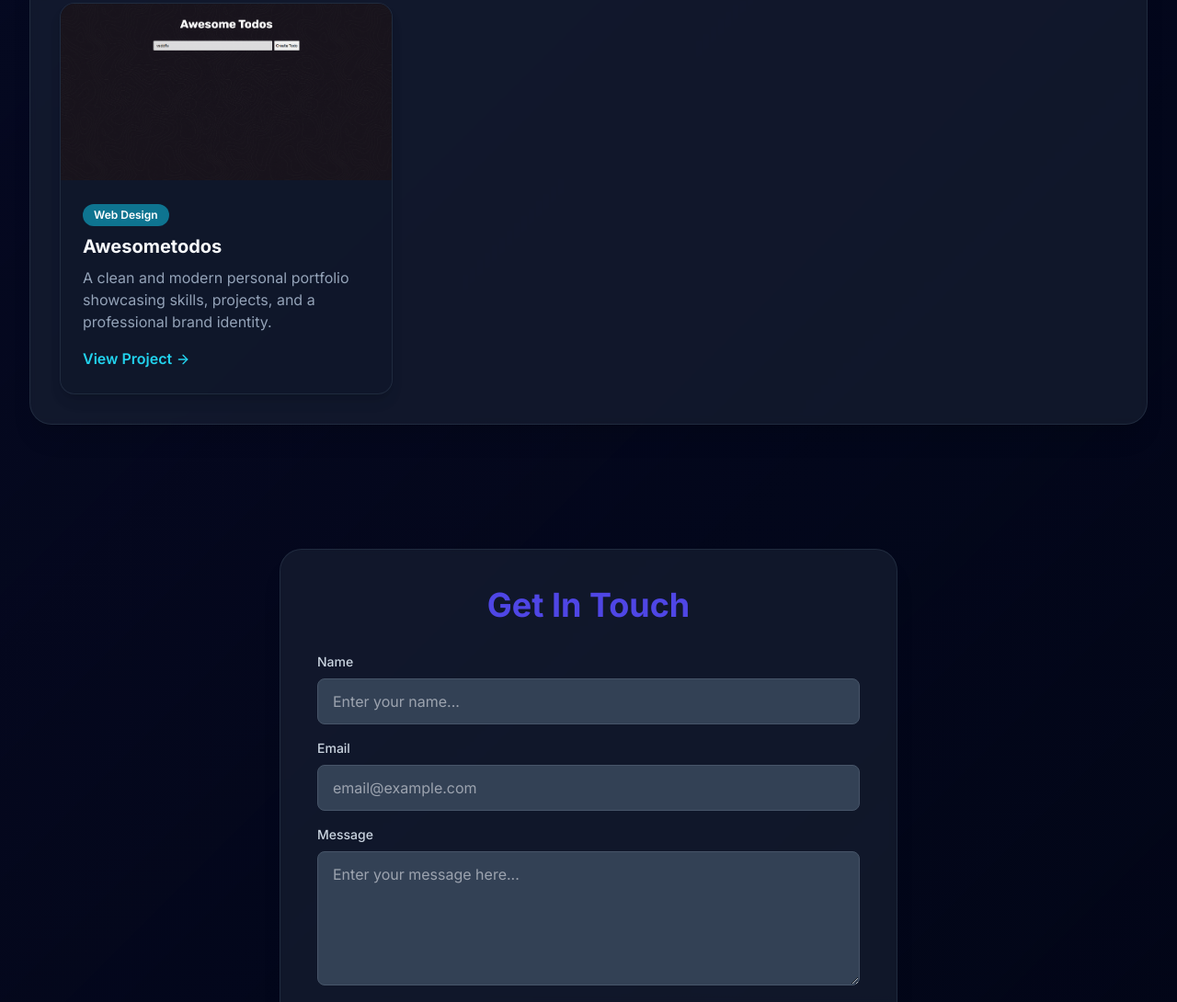
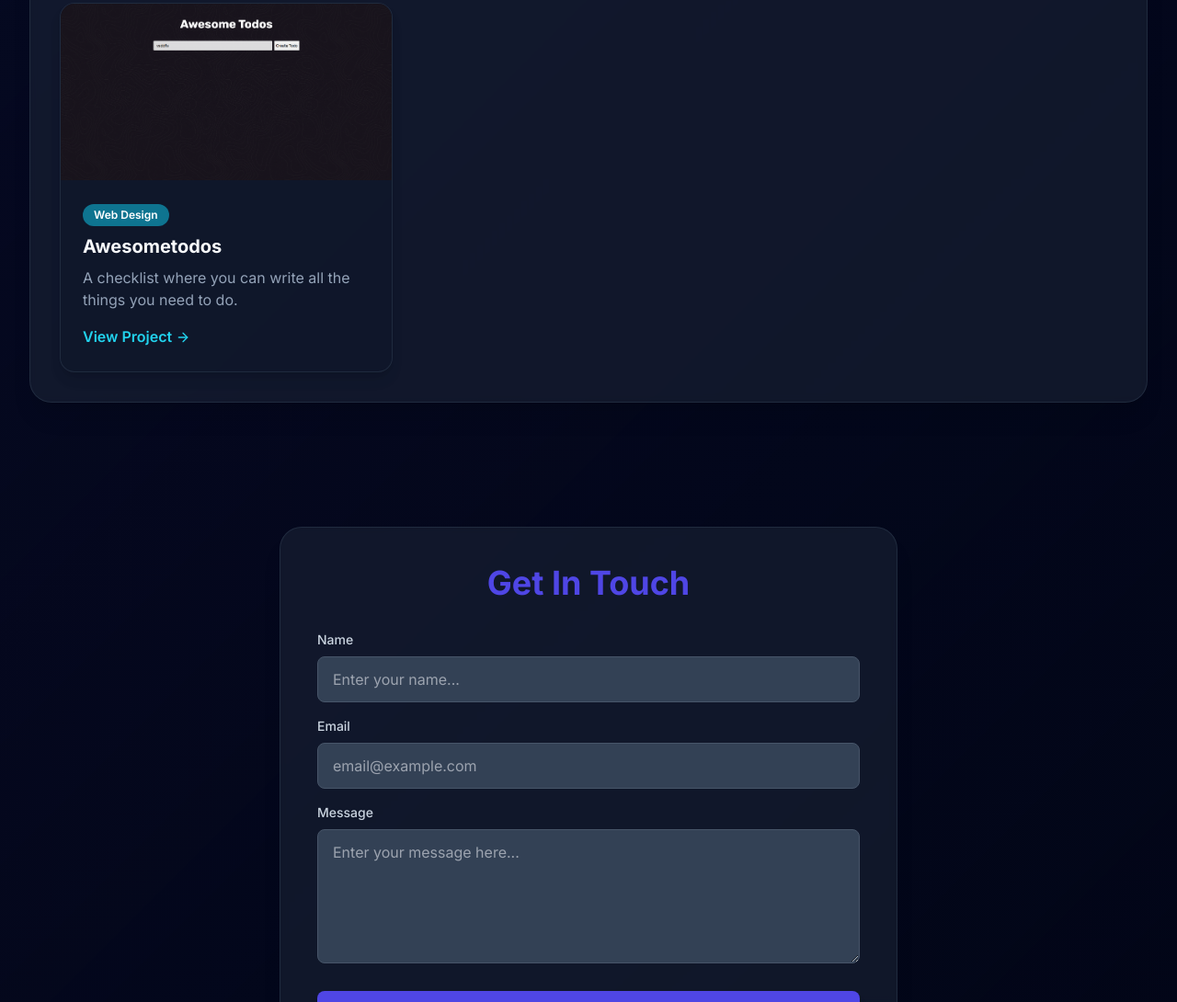
Before and after one commit to Cryzthel/CryzthelJhen, a plain HTML site: page index.html in a window 1280 px wide. Shown: the part 3104-4194 px from the top of the page at 92% size. Drawn offline with nearby package versions, Linux system fonts and the light colour scheme; animation ran at ten frames a second.

Commit message:
Update index.html

```diff
--- a/index.html
+++ b/index.html
@@ -221,7 +221,7 @@
                             <div class="p-6">
                                 <span class="inline-block bg-cyan-700 text-xs font-semibold px-3 py-1 rounded-full mb-2 text-white">Web Design</span>
                                 <h3 class="text-xl font-bold text-slate-50 mb-2">Awesometodos</h3>
-                                <p class="text-slate-400">A clean and modern personal portfolio showcasing skills, projects, and a professional brand identity.</p>
+                                <p class="text-slate-400">A checklist where you can write all the things you need to do.</p>
                                 <a href="https://quidancryzthel-1.onrender.com" target="_blank" class="project-link mt-4 inline-flex items-center text-cyan-400 hover:text-cyan-300 font-semibold transition-colors duration-300">
                                     <span class="relative pb-0.5 project-link-text">View Project</span>
                                     <svg class="w-4 h-4 ml-1 transition-transform duration-300 group-hover:translate-x-1" xmlns="http://www.w3.org/2000/svg" width="24" height="24" viewBox="0 0 24 24" fill="none" stroke="currentColor" stroke-width="2" stroke-linecap="round" stroke-linejoin="round" class="lucide lucide-arrow-right"><path d="M5 12h14"/><path d="m12 5 7 7-7 7"/></svg>
```
